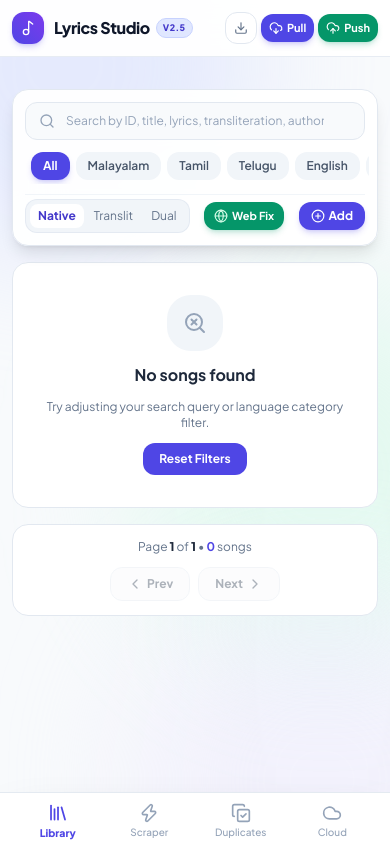
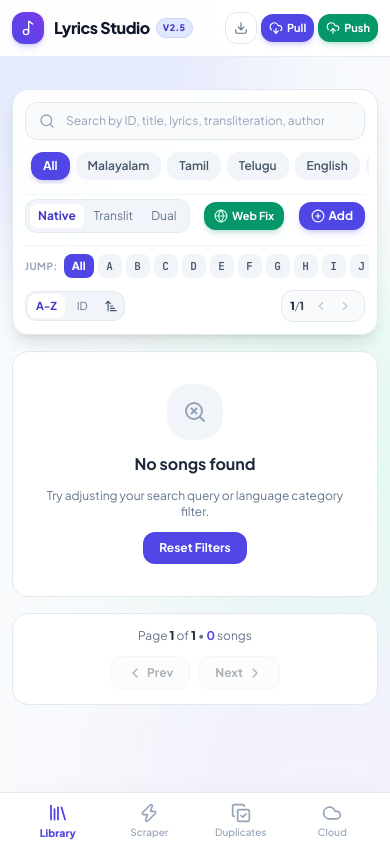
Before and after one commit to lijoklukose-hash/Lyrics-Studio, a FastAPI app: page / in a window 390 px wide. Run offline with FastAPI, Linux system fonts and the light colour scheme; data that the repository does not hold is empty; some libraries are stand-ins or nearby versions.

Commit message:
Add alphabetical A-Z selector ribbon, sorting toggle, and top pagination toolbar

```diff
--- a/app/main.py
+++ b/app/main.py
@@ -57,8 +57,24 @@ async def get_stats():
     return db_manager.get_stats()
 
 @app.get("/api/songs")
-async def list_songs(q: str = "", category: str = "All", page: int = Query(1, ge=1), per_page: int = Query(50, ge=1, le=100)):
-    return db_manager.search_songs(query=q, category=category, page=page, per_page=per_page)
+async def list_songs(
+    q: str = "",
+    category: str = "All",
+    letter: str = "",
+    sort_by: str = "title",
+    sort_order: str = "asc",
+    page: int = Query(1, ge=1),
+    per_page: int = Query(50, ge=1, le=100)
+):
+    return db_manager.search_songs(
+        query=q,
+        category=category,
+        letter=letter,
+        sort_by=sort_by,
+        sort_order=sort_order,
+        page=page,
+        per_page=per_page
+    )
 
 @app.get("/api/songs/next-id")
 async def get_next_song_id():
--- a/app/templates/index.html
+++ b/app/templates/index.html
@@ -258,7 +258,7 @@
             </div>
 
             <!-- SEARCH & FILTERS TOOLBAR -->
-            <div class="sticky top-14 sm:top-16 z-30 bg-white/95 backdrop-blur-xl shadow-lg rounded-2xl sm:rounded-3xl p-3 sm:p-5 border border-slate-200 flex flex-col gap-3 sm:gap-4 transition-all duration-300">
+            <div class="sticky top-14 sm:top-16 z-30 bg-white/95 backdrop-blur-xl shadow-lg rounded-2xl sm:rounded-3xl p-3 sm:p-5 border border-slate-200 flex flex-col gap-3 sm:gap-3.5 transition-all duration-300">
 
                 <!-- Search Input with Clear Button -->
                 <div class="relative w-full group">
@@ -269,12 +269,12 @@
                     </button>
                 </div>
 
-                <!-- Sub-bar: Language Filter Chips & Action Controls -->
+                <!-- Sub-bar 1: Language Filter Chips & Action Controls -->
                 <div class="flex flex-col sm:flex-row justify-between items-stretch sm:items-center gap-2.5">
                     <!-- Language Filter Tabs (Smooth Horizontal Scroll on Mobile) -->
                     <div class="flex items-center space-x-1.5 overflow-x-auto pb-1 no-scrollbar -mx-1 px-1">
                         <template x-for="cat in ['All', 'Malayalam', 'Tamil', 'Telugu', 'English', 'Hindi', 'Kannada']" :key="cat">
-                            <button @click="selectedCategory = cat; loadSongs(1)"
+                            <button @click="selectedCategory = cat; selectedLetter = ''; loadSongs(1)"
                                     :class="selectedCategory === cat ? 'bg-indigo-600 text-white font-bold shadow-md shadow-indigo-600/20' : 'bg-slate-100 text-slate-600 hover:bg-slate-200 hover:text-slate-900 font-semibold'"
                                     class="px-3 py-1.5 sm:px-3.5 sm:py-2 rounded-xl text-xs whitespace-nowrap transition-all duration-200 active:scale-95 shrink-0"
                                     x-text="cat"></button>
@@ -301,6 +301,55 @@
                             <i data-lucide="plus-circle" class="w-3.5 h-3.5"></i>
                             <span>Add</span>
                         </button>
+                    </div>
+                </div>
+
+                <!-- Sub-bar 2: A-Z Alphabetical Selector Strip & Quick Sort + Top Pagination -->
+                <div class="flex flex-col md:flex-row items-stretch md:items-center justify-between gap-2 pt-2 border-t border-slate-100 text-xs">
+                    <!-- A-Z Alphabetical Quick Jump Ribbon -->
+                    <div class="flex items-center space-x-1 overflow-x-auto pb-1 no-scrollbar -mx-1 px-1">
+                        <span class="text-[10px] font-bold text-slate-400 uppercase tracking-wider mr-0.5 shrink-0">Jump:</span>
+                        <!-- All Letters Button -->
+                        <button @click="selectedLetter = ''; loadSongs(1)"
+                                :class="selectedLetter === '' ? 'bg-indigo-600 text-white font-black shadow-xs' : 'bg-slate-100 text-slate-600 hover:bg-slate-200 font-semibold'"
+                                class="px-2 py-1 rounded-lg text-[11px] whitespace-nowrap transition-all duration-150 shrink-0">
+                            All
+                        </button>
+                        <!-- A-Z Letters -->
+                        <template x-for="l in ['A','B','C','D','E','F','G','H','I','J','K','L','M','N','O','P','Q','R','S','T','U','V','W','X','Y','Z','#']" :key="l">
+                            <button @click="selectedLetter = (selectedLetter === l ? '' : l); loadSongs(1)"
+                                    :class="selectedLetter === l ? 'bg-indigo-600 text-white font-black shadow-xs scale-105' : 'bg-slate-100 text-slate-600 hover:bg-slate-200 hover:text-slate-900 font-semibold'"
+                                    class="w-6 h-6 sm:w-7 sm:h-7 flex items-center justify-center rounded-lg text-[11px] font-mono transition-all duration-150 shrink-0 active:scale-95"
+                                    x-text="l"></button>
+                        </template>
+                    </div>
+
+                    <!-- Sort Controls & Top Pagination Controls (No need to scroll down) -->
+                    <div class="flex items-center justify-between md:justify-end gap-2 shrink-0">
+                        <!-- Sort Mode Selector -->
+                        <div class="flex items-center space-x-1 bg-slate-100 p-0.5 rounded-xl border border-slate-200/80 text-[11px]">
+                            <button @click="sortBy = 'title'; loadSongs(1)" :class="sortBy === 'title' ? 'bg-white text-indigo-700 font-bold shadow-xs' : 'text-slate-500 hover:text-slate-800'" class="px-2 py-1 rounded-lg transition" title="Sort Alphabetically by Song Title">A-Z</button>
+                            <button @click="sortBy = 'id'; loadSongs(1)" :class="sortBy === 'id' ? 'bg-white text-indigo-700 font-bold shadow-xs' : 'text-slate-500 hover:text-slate-800'" class="px-2 py-1 rounded-lg transition" title="Sort by Song ID">ID</button>
+                            <!-- Order Toggle -->
+                            <button @click="sortOrder = (sortOrder === 'asc' ? 'desc' : 'asc'); loadSongs(1)" class="p-1 text-slate-600 hover:text-indigo-600 rounded-lg hover:bg-white transition flex items-center" :title="sortOrder === 'asc' ? 'Ascending (Click for Descending)' : 'Descending (Click for Ascending)'">
+                                <i :data-lucide="sortOrder === 'asc' ? 'arrow-up-narrow-wide' : 'arrow-down-wide-narrow'" class="w-3.5 h-3.5"></i>
+                            </button>
+                        </div>
+
+                        <!-- Top Quick Pagination Prev/Next -->
+                        <div class="flex items-center space-x-1.5 bg-slate-50 px-2 py-1 rounded-xl border border-slate-200 text-xs">
+                            <span class="text-[11px] text-slate-500">
+                                <span class="font-extrabold text-slate-900" x-text="currentPage"></span>/<span class="font-extrabold text-slate-700" x-text="totalPages"></span>
+                            </span>
+                            <div class="flex items-center space-x-0.5">
+                                <button @click="loadSongs(currentPage - 1)" :disabled="currentPage <= 1" class="p-1 hover:bg-slate-200 text-slate-600 rounded-lg disabled:opacity-30 disabled:cursor-not-allowed transition" title="Previous Page">
+                                    <i data-lucide="chevron-left" class="w-3.5 h-3.5"></i>
+                                </button>
+                                <button @click="loadSongs(currentPage + 1)" :disabled="currentPage >= totalPages" class="p-1 hover:bg-slate-200 text-slate-600 rounded-lg disabled:opacity-30 disabled:cursor-not-allowed transition" title="Next Page">
+                                    <i data-lucide="chevron-right" class="w-3.5 h-3.5"></i>
+                                </button>
+                            </div>
+                        </div>
                     </div>
                 </div>
             </div>
@@ -1203,6 +1252,9 @@
                 totalSongsCount: 0,
                 searchQuery: '',
                 selectedCategory: 'All',
+                selectedLetter: '',
+                sortBy: 'title',
+                sortOrder: 'asc',
                 loadingSongs: false,
                 previewFontSize: 13,
                 copiedTooltip: false,
@@ -1303,7 +1355,7 @@
                     this.currentPage = page;
                     this.loadingSongs = true;
                     try {
-                        const url = `/api/songs?q=${encodeURIComponent(this.searchQuery)}&category=${encodeURIComponent(this.selectedCategory)}&page=${page}&per_page=50`;
+                        const url = `/api/songs?q=${encodeURIComponent(this.searchQuery)}&category=${encodeURIComponent(this.selectedCategory)}&letter=${encodeURIComponent(this.selectedLetter)}&sort_by=${encodeURIComponent(this.sortBy)}&sort_order=${encodeURIComponent(this.sortOrder)}&page=${page}&per_page=50`;
                         const res = await fetch(url);
                         const data = await res.json();
                         this.songs = data.songs;
```
Also changed, not shown: app/db_manager.py (+58 -25 lines).
